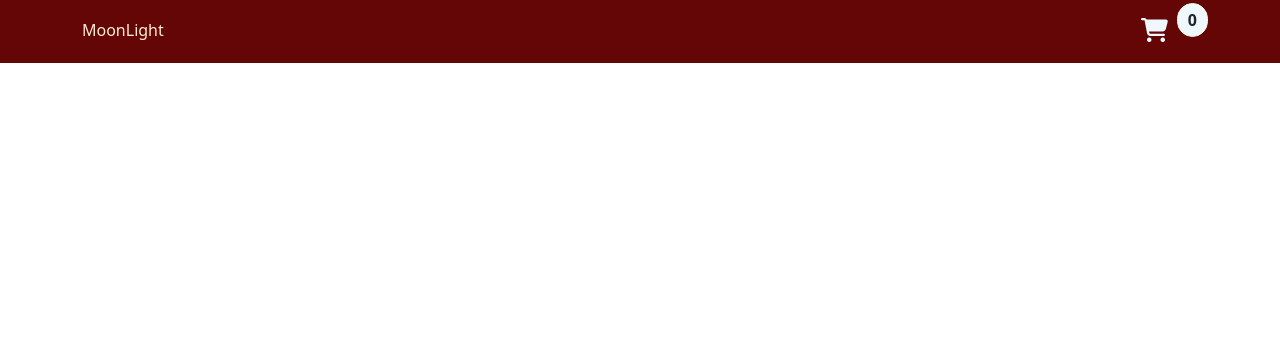
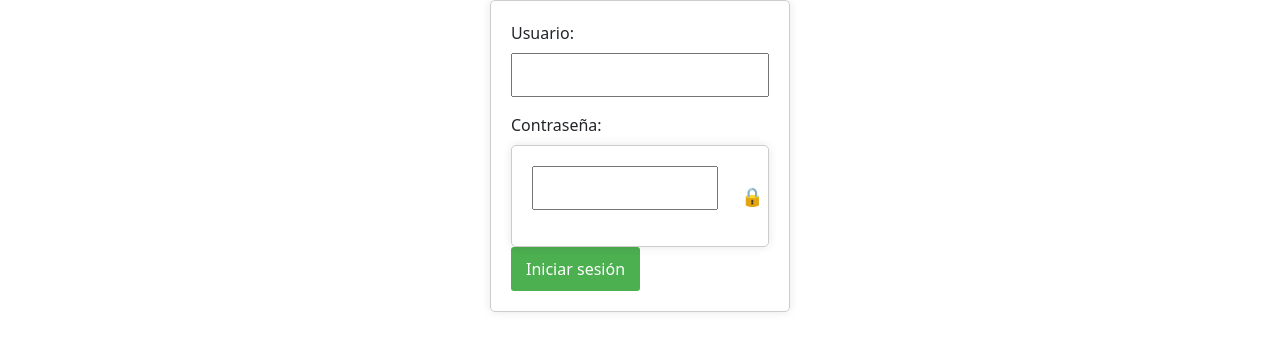
Before and after one commit to joseromer02/MoonLight, an Angular app: page /login in a window 1280 px wide. Before the commit this address led to /. Shown: the top 350 px of the page. Built offline with nearby package versions, Linux system fonts and the light colour scheme.

Commit message:
Login con cifrado

```diff
--- a/package.json
+++ b/package.json
@@ -18,6 +18,7 @@
     "@angular/platform-browser": "^15.2.0",
     "@angular/platform-browser-dynamic": "^15.2.0",
     "@angular/router": "^15.2.0",
+    "crypto-js": "^4.2.0",
     "rxjs": "~7.8.0",
     "tslib": "^2.3.0",
     "zone.js": "~0.12.0"
@@ -26,6 +27,7 @@
     "@angular-devkit/build-angular": "^15.2.1",
     "@angular/cli": "~15.2.1",
     "@angular/compiler-cli": "^15.2.0",
+    "@types/crypto-js": "^4.2.1",
     "@types/jasmine": "~4.3.0",
     "jasmine-core": "~4.5.0",
     "karma": "~6.4.0",
--- a/src/app/app-routing.module.ts
+++ b/src/app/app-routing.module.ts
@@ -2,12 +2,14 @@ import { NgModule } from '@angular/core';
 import { RouterModule, Routes } from '@angular/router';
 import { CartComponent } from './components/cart/cart.component';
 import { HomeComponent } from './components/home/home.component';
+import { LoginComponent } from './components/login/login.component';
 
 const routes: Routes = [
-{path:"", redirectTo:'/home', pathMatch:'full'},
+  { path: 'login', component: LoginComponent },
+//{path:"", redirectTo:'/home', pathMatch:'full'},
   {path:"home", component: HomeComponent},
   {path:'cart', component:CartComponent},
-
+  { path: '**', pathMatch: 'full', redirectTo: 'login' },
 
 ];
 
--- a/src/app/app.component.html
+++ b/src/app/app.component.html
@@ -1,2 +1,2 @@
-<app-header></app-header>
+
 <router-outlet></router-outlet>
--- a/src/app/app.component.ts
+++ b/src/app/app.component.ts
@@ -7,4 +7,10 @@ import { Component } from '@angular/core';
 })
 export class AppComponent {
   title = 'angular15-shoppingCartAdd';
+
+  constructor() {}
+
+  ngOnInit(): void {
+
+  }
 }
--- a/src/app/components/cart/cart.component.html
+++ b/src/app/components/cart/cart.component.html
@@ -1,3 +1,6 @@
+<div>
+  <app-header></app-header>
+</div>
 <div class="container mt-4">
   <table class="table">
     <thead>
--- a/src/app/components/home/home.component.html
+++ b/src/app/components/home/home.component.html
@@ -1,3 +1,4 @@
+<app-header></app-header>
 <section class="product">
   <div class="container mt-3 ">
     <div class="row ">
--- /dev/null
+++ b/src/app/components/login/login.component.css
@@ -0,0 +1,51 @@
+div {
+  max-width: 300px;
+  margin: 0 auto;
+  padding: 20px;
+  border: 1px solid #ccc;
+  border-radius: 5px;
+  box-shadow: 0 0 10px rgba(0, 0, 0, 0.1);
+}
+
+label {
+  display: block;
+  margin-bottom: 8px;
+}
+
+input {
+  width: 100%;
+  padding: 8px;
+  margin-bottom: 16px;
+  box-sizing: border-box;
+}
+
+.password-container {
+  position: relative;
+}
+
+.password-container input {
+  width: calc(100% - 30px);
+  padding-right: 30px;
+}
+
+.password-container span {
+  position: absolute;
+  top: 50%;
+  right: 5px;
+  transform: translateY(-50%);
+  cursor: pointer;
+  font-size: 18px;
+}
+
+button {
+  background-color: #4caf50;
+  color: white;
+  padding: 10px 15px;
+  border: none;
+  border-radius: 3px;
+  cursor: pointer;
+}
+
+button:hover {
+  background-color: #45a049;
+}
--- /dev/null
+++ b/src/app/components/login/login.component.html
@@ -0,0 +1,12 @@
+<div>
+  <label for="usuario">Usuario:</label>
+  <input type="text" id="usuario" [(ngModel)]="usuario" />
+
+  <label for="contrasena">Contraseña:</label>
+  <div class="password-container">
+    <input type="{{ mostarcontrasena ? 'text' : 'password' }}" id="contrasena" [(ngModel)]="contrasena" />
+    <span (click)="contraVisible()">{{ mostarcontrasena ? '👁️' : '🔒' }}</span>
+  </div>
+
+  <button (click)="onSubmit()">Iniciar sesión</button>
+</div>
--- /dev/null
+++ b/src/app/components/login/login.component.ts
@@ -0,0 +1,72 @@
+import { Component } from '@angular/core';
+import { Router } from '@angular/router';
+import { SHA256 } from 'crypto-js';
+
+@Component({
+  selector: 'app-login',
+  templateUrl: './login.component.html',
+  styleUrls: ['./login.component.css']
+})
+export class LoginComponent {
+  usuario: string = '';
+  contrasena: string = '';
+  mostarcontrasena: boolean = false;
+
+  // Definir múltiples usuarios con contraseñas encriptadas
+  usuariosCorrectos = [
+    { usuario: 'jose', contrasena: 'jose' },
+    { usuario: 'otroUsuario', contrasena: 'otraContrasena' },
+  ];
+
+  constructor(private router: Router) {}
+
+  onSubmit(): void {
+    // Encriptar la contraseña antes de compararla
+    const contrasenaEncriptada = this.encriptarContrasena(this.contrasena);
+
+    // Verificar las credenciales
+    const usuarioCorrecto = this.usuariosCorrectos.find(u => u.usuario === this.usuario);
+
+    if (usuarioCorrecto) {
+      const contrasenaCorrectaEncriptada = this.encriptarContrasena(usuarioCorrecto.contrasena);
+
+      console.log('Contraseña ingresada:', this.contrasena);
+      console.log('Contraseña encriptada ingresada:', contrasenaEncriptada);
+
+      console.log('Contraseña almacenada:', usuarioCorrecto.contrasena);
+      console.log('Contraseña encriptada almacenada:', contrasenaCorrectaEncriptada);
+
+      if (contrasenaEncriptada === contrasenaCorrectaEncriptada) {
+        // Redirigir a la página después de iniciar sesión correctamente.
+        this.router.navigate(['/home']);
+      } else {
+        console.log('Credenciales incorrectas');
+      }
+    } else {
+      console.log('Usuario no encontrado');
+    }
+  }
+
+  // Función para encriptar la contraseña
+  private encriptarContrasena(contrasena: string): string {
+    return SHA256(contrasena).toString();
+  }
+
+  // Función para generar una contraseña encriptada (solo para propósitos de ejemplo)
+  private generarContrasenaEncriptada(contrasena: string): string {
+    return this.encriptarContrasena(contrasena);
+  }
+
+  // Ejemplo de uso para generar una contraseña encriptada
+  generarYMostrarContrasenaEncriptada(): void {
+    const contrasenaOriginal = 'nuevaContrasena'; // Cambia esto por la contraseña que desees
+    const contrasenaEncriptada = this.generarContrasenaEncriptada(contrasenaOriginal);
+
+    console.log('Contraseña Original:', contrasenaOriginal);
+    console.log('Contraseña Encriptada:', contrasenaEncriptada);
+  }
+
+  contraVisible() {
+    this.mostarcontrasena = !this.mostarcontrasena;
+  }
+}
```
Also changed, not shown: src/app/app.module.ts (+9 -2 lines), 2 other files (tests, documents, lock files or other folders).
